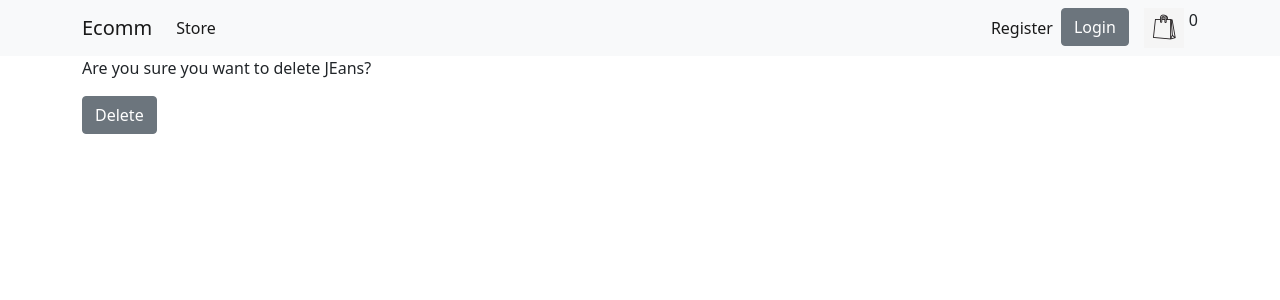
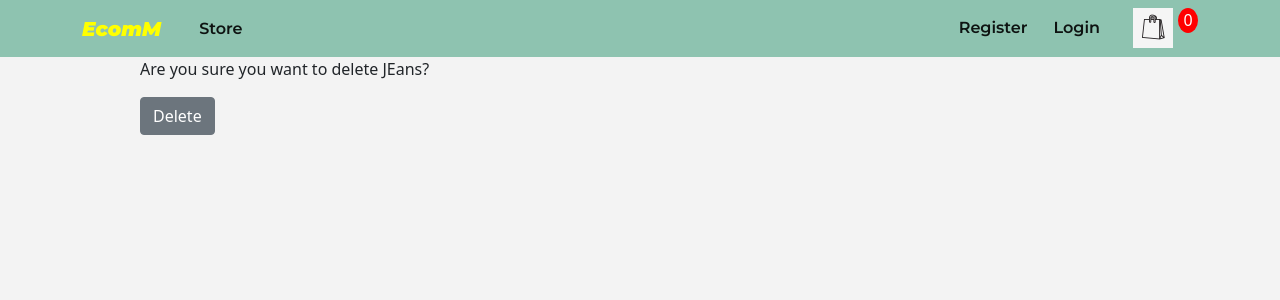
Before and after one commit to chirilscadilo/Eccom, a Django app: page /delete-card/3 in a window 1280 px wide. Shown: the top 300 px of the page. Run offline with Django 4.2, Linux system fonts and the light colour scheme; data comes from the database, SQL or seed files in the repository; some libraries are stand-ins or nearby versions.

Commit message:
modified:   static/css/style.css 	modified:   templates/main.html 	modified:   templates/navbar.html

```diff
--- a/static/css/style.css
+++ b/static/css/style.css
@@ -1,3 +1,9 @@
+* {
+  text-decoration: none;
+}
+body {
+  background-color: #f3f3f3;
+}
 /*products page*/
 .wrapper {
   margin: 0 auto; /*0 for top & bottom and auto for left and right*/
@@ -10,7 +16,7 @@
   border-width: 2px;
 }
 
-.box a{
+.box a {
   margin-bottom: 1rem;
 }
 
@@ -18,24 +24,55 @@
   margin-left: 1rem;
 }
 
-.price{
+.price {
   margin-left: 1rem;
 }
 
-#details{
+#details {
   margin-left: 1rem;
 }
 
-#add{
+#add {
   margin-left: 3px;
 }
 
 /*navbar*/
 
+.navbar {
+  background-color: #8ec3b0 !important;
+}
 
-#order-icon{
+.navbar-brand {
+  font-family: "Montserrat", sans-serif;
+  color: #ffff00 !important;
+  font-weight: 900;
+  font-style: italic;
+  margin: 0 30px 0 0;
+  display: block;
+}
+
+.nav-link {
+  font-family: "Montserrat", sans-serif;
+  font-weight: 600;
+  margin-right: 10px;
+}
+
+.nav-link:hover {
+  color: #f3ecb0 !important;
+}
+
+#order-icon {
   width: 40px;
   display: inline-block;
   margin: 0 5px 0 15px;
+}
 
+#order-total {
+  display: block;
+  text-align: center;
+  color: #fff;
+  background-color: red;
+  width: 20px;
+  height: 25px;
+  border-radius: 50%;
 }
--- a/templates/main.html
+++ b/templates/main.html
@@ -2,35 +2,57 @@
 <!DOCTYPE html>
 <html lang="en">
   <head>
-    <meta charset="UTF-8">
-    <meta http-equiv="X-UA-Compatible" content="IE=edge">
-    <meta name="viewport" content="width=device-width, initial-scale=1.0">
+    <meta charset="UTF-8" />
+    <meta http-equiv="X-UA-Compatible" content="IE=edge" />
+    <meta name="viewport" content="width=device-width, initial-scale=1.0" />
 
-    <link href="https://cdn.jsdelivr.net/npm/bootstrap@5.1.3/dist/css/bootstrap.min.css" rel="stylesheet" integrity="sha384-1BmE4kWBq78iYhFldvKuhfTAU6auU8tT94WrHftjDbrCEXSU1oBoqyl2QvZ6jIW3" crossorigin="anonymous">
+    <link
+      href="https://cdn.jsdelivr.net/npm/bootstrap@5.1.3/dist/css/bootstrap.min.css"
+      rel="stylesheet"
+      integrity="sha384-1BmE4kWBq78iYhFldvKuhfTAU6auU8tT94WrHftjDbrCEXSU1oBoqyl2QvZ6jIW3"
+      crossorigin="anonymous"
+    />
 
-    <link rel="stylesheet" type="text/css" href="{% static 'css/style.css' %}">
+    <link rel="preconnect" href="https://fonts.googleapis.com" />
+    <link rel="preconnect" href="https://fonts.gstatic.com" crossorigin />
+    <link
+      href="https://fonts.googleapis.com/css2?family=Montserrat:ital,wght@0,100;0,300;0,600;1,100;1,900&family=Secular+One&display=swap"
+      rel="stylesheet"
+    />
+
+    <link
+      rel="stylesheet"
+      type="text/css"
+      href="{% static 'css/style.css' %}"
+    />
 
     <title>Ecomm - more than online-shop</title>
   </head>
   <body>
-    {%include 'navbar.html'%}
-
-    {%if messages%}
-            {% for message in messages %}
-                <div class="alert alert-{{message.tags}}"><!--This is a dinamic message that will take the message from views-->
+    {%include 'navbar.html'%} {%if messages%} {% for message in messages %}
+    <div class="alert alert-{{message.tags}}">
+      <!--This is a dinamic message that will take the message from views-->
       {{message}}
     </div>
 
-            {% endfor %}
-    {%endif%}
+    {% endfor %} {%endif%}
 
-    <div class="container">
-        {%block content%}
-        {%endblock%}
-    </div>
+    <div class="wrapper">{%block content%} {%endblock%}</div>
 
-    <script src="https://cdn.jsdelivr.net/npm/bootstrap@5.1.3/dist/js/bootstrap.bundle.min.js" integrity="sha384-ka7Sk0Gln4gmtz2MlQnikT1wXgYsOg+OMhuP+IlRH9sENBO0LRn5q+8nbTov4+1p" crossorigin="anonymous"></script>
-    <script src="https://cdn.jsdelivr.net/npm/@popperjs/core@2.10.2/dist/umd/popper.min.js" integrity="sha384-7+zCNj/IqJ95wo16oMtfsKbZ9ccEh31eOz1HGyDuCQ6wgnyJNSYdrPa03rtR1zdB" crossorigin="anonymous"></script>
-    <script src="https://cdn.jsdelivr.net/npm/bootstrap@5.1.3/dist/js/bootstrap.min.js" integrity="sha384-QJHtvGhmr9XOIpI6YVutG+2QOK9T+ZnN4kzFN1RtK3zEFEIsxhlmWl5/YESvpZ13" crossorigin="anonymous"></script>
+    <script
+      src="https://cdn.jsdelivr.net/npm/bootstrap@5.1.3/dist/js/bootstrap.bundle.min.js"
+      integrity="sha384-ka7Sk0Gln4gmtz2MlQnikT1wXgYsOg+OMhuP+IlRH9sENBO0LRn5q+8nbTov4+1p"
+      crossorigin="anonymous"
+    ></script>
+    <script
+      src="https://cdn.jsdelivr.net/npm/@popperjs/core@2.10.2/dist/umd/popper.min.js"
+      integrity="sha384-7+zCNj/IqJ95wo16oMtfsKbZ9ccEh31eOz1HGyDuCQ6wgnyJNSYdrPa03rtR1zdB"
+      crossorigin="anonymous"
+    ></script>
+    <script
+      src="https://cdn.jsdelivr.net/npm/bootstrap@5.1.3/dist/js/bootstrap.min.js"
+      integrity="sha384-QJHtvGhmr9XOIpI6YVutG+2QOK9T+ZnN4kzFN1RtK3zEFEIsxhlmWl5/YESvpZ13"
+      crossorigin="anonymous"
+    ></script>
   </body>
 </html>
--- a/templates/navbar.html
+++ b/templates/navbar.html
@@ -2,7 +2,7 @@
 
 <nav class="navbar navbar-expand-lg navbar-light bg-light">
   <div class="container">
-    <a class="navbar-brand" href="#">Ecomm</a>
+    <a class="navbar-brand" href="{%url 'products'%}">EcomM</a>
     <button class="navbar-toggler" type="button" data-bs-toggle="collapse" data-bs-target="#navbarNav" aria-controls="navbarNav" aria-expanded="false" aria-label="Toggle navigation">
       <span class="navbar-toggler-icon"></span>
     </button>
@@ -22,14 +22,14 @@
           <a class="nav-link active" aria-current="page" href="{%url 'register'%}">Register</a>
         </li>
         <li>
-          <a class="btn btn-secondary" aria-current="page" href="{%url 'login'%}">Login</a>
+          <a class="nav-link active" aria-current="page" href="{%url 'login'%}">Login</a>
         </li>
         {%endif%}
 
         {%if user.is_authenticated%}
-          <li>
-            <a class="nav-link active" aria-current="page" href="{%url 'logout'%}">Logout</a>
-          </li>
+        <li>
+          <a class="nav-link active" aria-current="page" href="{%url 'logout'%}">Logout</a>
+        </li>
         {%endif%}
 
         <a href="{%url 'order'%}">
```
Lines whose indentation alone changed are shown as unchanged.
